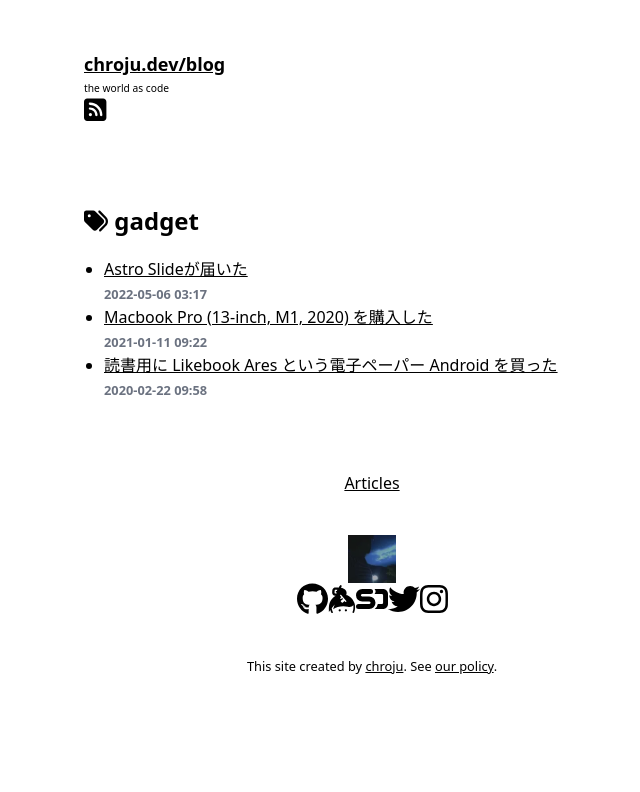
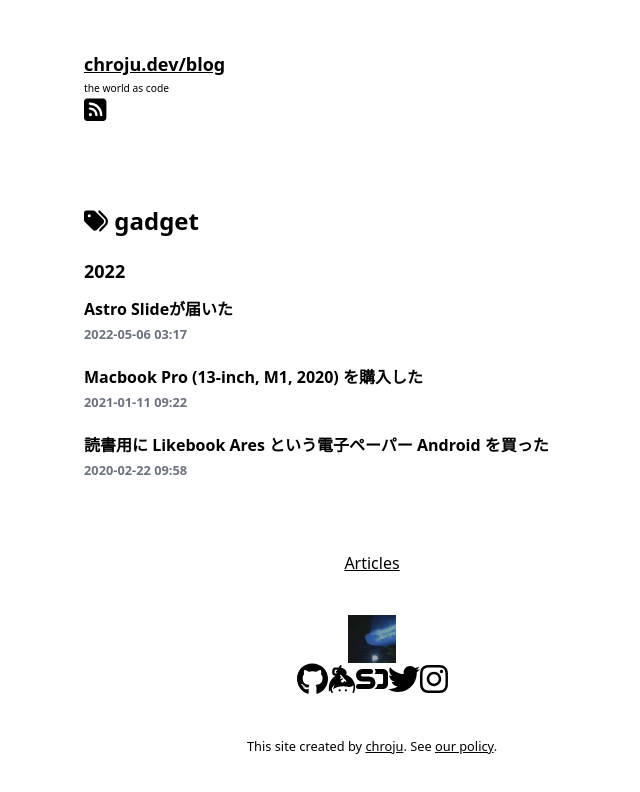
Before and after one commit to chroju/blog, a Next.js app: page /blog/tags/gadget in a window 1280 px wide. Shown: the top 792 px of the page, without its empty margins (268-908 px from the left). Built offline with nearby package versions, Linux system fonts and the light colour scheme.

Commit message:
refactor: separate postList.tsx

```diff
--- /dev/null
+++ b/components/postList.tsx
@@ -0,0 +1,24 @@
+import Link from 'next/link'
+import Year from './year'
+import Date from './date'
+
+export default function PostList({
+    posts
+}: any) {
+    return <section>
+        <ul className="space-y-5 px-0">
+            {posts.map((post: any) => (
+                <li className="list-none" key={post.id}>
+                    <Year year={post.firstOfYear} />
+                    <Link href={`/blog/${post.id}`}>
+                        <a className="font-semibold no-underline hover:underline">{post.title}</a>
+                    </Link>
+                    <br />
+                    <small className="">
+                        <Date dateString={post.date} />
+                    </small>
+                </li>
+            ))}
+        </ul>
+    </section>
+}
--- a/pages/blog/index.tsx
+++ b/pages/blog/index.tsx
@@ -1,10 +1,7 @@
 import { GetStaticProps } from 'next'
 import Head from 'next/head'
 import Layout, { siteTitle } from '../../components/layout'
-import utilsStyles from '../../styles/utils.module.css'
-import Link from 'next/link'
-import Date from '../../components/date'
-import Year from '../../components/year'
+import PostList from '../../components/postList'
 
 import { getSortedPostsData } from '../../lib/posts'
 
@@ -34,27 +31,7 @@ export default function Home({
         <meta name="og:url" content="https://chroju.dev/blog" />
       </Head>
       <h2>Articles</h2>
-      <section className={`${utilsStyles.headingMd} ${utilsStyles.padding1px}`}>
-        <ul className="space-y-2">
-          {allPostsData.map(({
-            id,
-            date,
-            title,
-            firstOfYear
-          }: any) => (
-            <li className="list-none font-semibold" key={id}>
-              <Year year={firstOfYear} />
-              <Link href={`/blog/${id}`}>
-                <a>{title}</a>
-              </Link>
-              <br />
-              <small className={utilsStyles.lightText}>
-                <Date dateString={date} />
-              </small>
-            </li>
-          ))}
-        </ul>
-      </section>
-    </Layout>
+      <PostList posts={allPostsData} />
+    </Layout >
   );
 }
--- a/pages/blog/tags/[tag].tsx
+++ b/pages/blog/tags/[tag].tsx
@@ -1,9 +1,7 @@
 import { GetStaticProps, GetStaticPaths, GetServerSideProps } from 'next'
 import Head from 'next/head'
 import Layout, { siteTitle } from '../../../components/layout'
-import utilsStyles from '../../../styles/utils.module.css'
-import Link from 'next/link'
-import Date from '../../../components/date'
+import PostList from '../../../components/postList'
 import Fa from '../../../components/fontawesome'
 
 import { getAllTags, getPostsWithTag } from '../../../lib/posts'
@@ -56,25 +54,7 @@ export default function TagHome({
                 <meta name="og:url" content={pageURL} />
             </Head>
             <h2><Fa iconPrefix="fas" iconName="tags" /><span className="fa-text">tag</span> {tag}</h2>
-            <section className={`${utilsStyles.headingMd} ${utilsStyles.padding1px}`}>
-                <ul className={utilsStyles.list}>
-                    {tagPostsData.map(({
-                        id,
-                        date,
-                        title
-                    }: any) => (
-                        <li className={utilsStyles.listItem} key={id}>
-                            <Link href={`/blog/${id}`}>
-                                <a>{title}</a>
-                            </Link>
-                            <br />
-                            <small className={utilsStyles.lightText}>
-                                <Date dateString={date} />
-                            </small>
-                        </li>
-                    ))}
-                </ul>
-            </section>
+            <PostList posts={tagPostsData} />
         </Layout>
     );
 }
```
